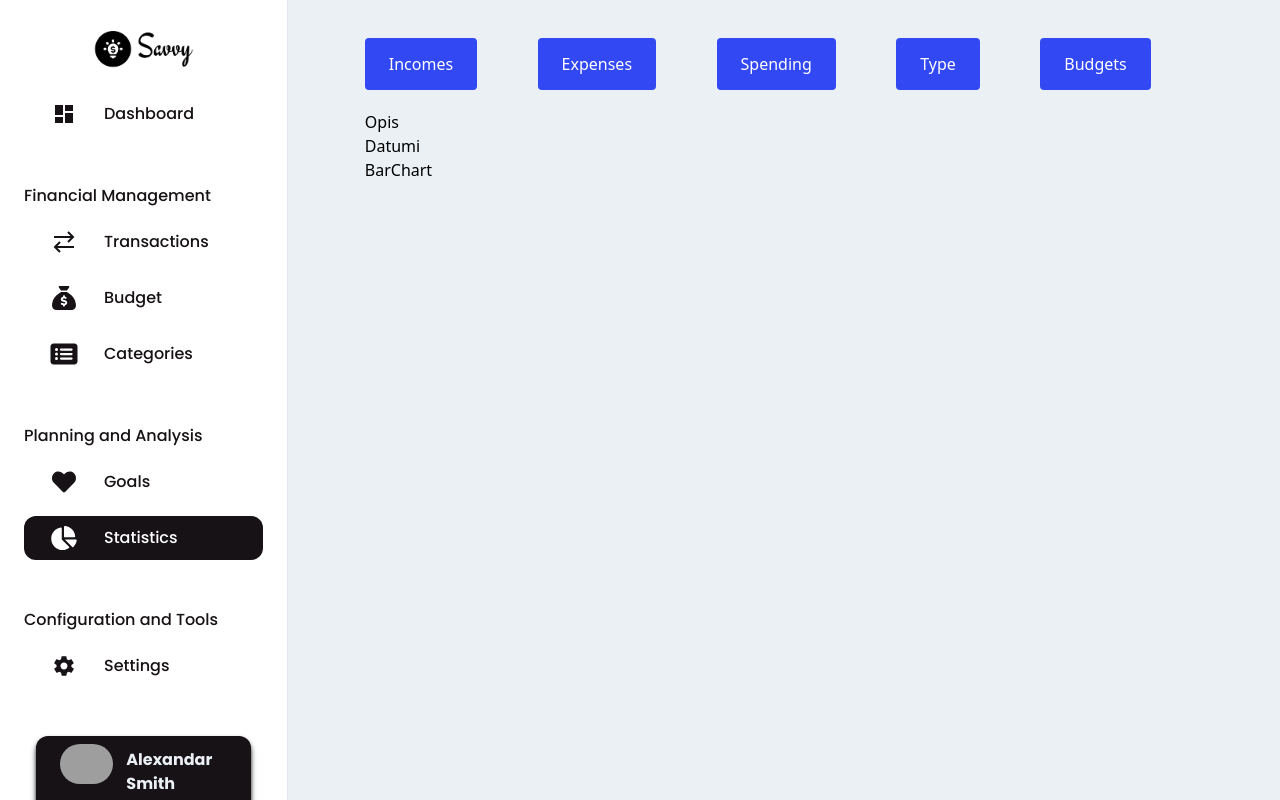
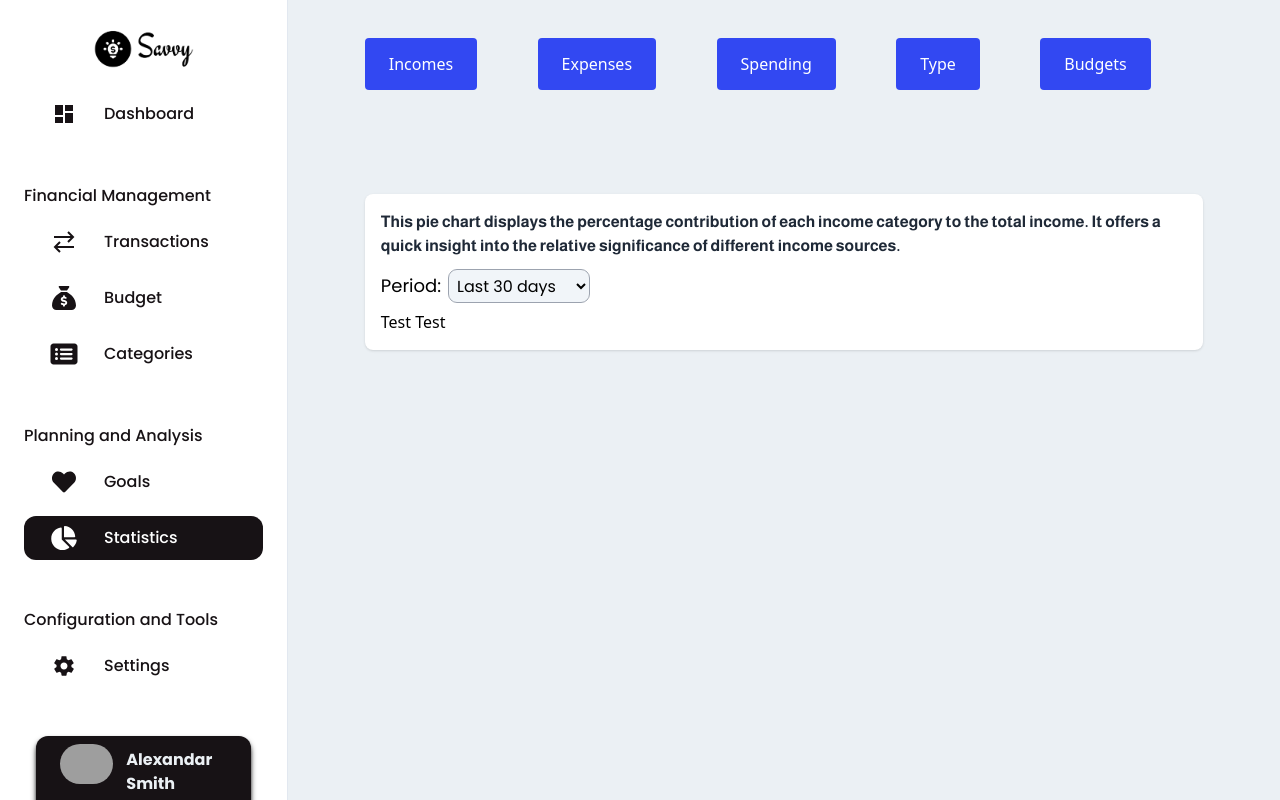
Before and after one commit to bakirdevedzic/savvy, a React (Vite) app: page /app/statistics in a window 1280 px wide. Built offline with nearby package versions, Linux system fonts and the light colour scheme; no server answers; the database is empty; grey boxes are pictures that could not be loaded.

Commit message:
Create Period Picker

```diff
--- /dev/null
+++ b/src/features/Statistics/Incomes And Expenses/IAEPieChart.jsx
@@ -0,0 +1,5 @@
+function IAEPieChart() {
+  return <div>Test Test</div>;
+}
+
+export default IAEPieChart;
--- /dev/null
+++ b/src/features/Statistics/Incomes And Expenses/IncomesAndExpensesStatistics.jsx
@@ -0,0 +1,25 @@
+import { useState } from "react";
+import IAEPieChart from "./IAEPieChart";
+import PeriodPicker from "../PeriodPicker";
+
+function IncomesAndExpensesStatistics({ type }) {
+  const [period, setPeriod] = useState(1);
+  console.log(period);
+  return (
+    <div className="flex flex-col">
+      <div className="font-almarai font-bold text-gray-800">
+        This pie chart displays the percentage contribution of each income
+        category to the total income. It offers a quick insight into the
+        relative significance of different income sources.
+      </div>
+      <div>
+        <PeriodPicker setPeriod={setPeriod} />
+      </div>
+      <div>
+        <IAEPieChart />
+      </div>
+    </div>
+  );
+}
+
+export default IncomesAndExpensesStatistics;
--- a/src/features/Statistics/IncomesAndExpensesStatistics.jsx
+++ /dev/null
@@ -1,11 +0,0 @@
-function IncomesAndExpensesStatistics({ type }) {
-  return (
-    <div className="flex flex-col">
-      <div>Opis</div>
-      <div>Datumi</div>
-      <div>BarChart</div>
-    </div>
-  );
-}
-
-export default IncomesAndExpensesStatistics;
--- /dev/null
+++ b/src/features/Statistics/PeriodPicker.jsx
@@ -0,0 +1,23 @@
+function PeriodPicker({ setPeriod }) {
+  return (
+    <div className="mt-3 mb-2">
+      <label htmlFor="period" className="text-lg mr-2 font-poppins">
+        Period:
+      </label>
+      <select
+        onChange={(e) => setPeriod(e.target.value)}
+        className="bg-slate-100 outline outline-1 outline-gray-400 focus:outline-blue-500 rounded-lg h-8  p-1 font-poppins"
+        defaultValue={"2"}
+      >
+        <option value="1">Last 7 days</option>
+        <option value="2">Last 30 days</option>
+        <option value="3">Last 3 months</option>
+        <option value="4">Last 6 months</option>
+        <option value="5">Last year</option>
+        <option value="6">This month</option>
+      </select>
+    </div>
+  );
+}
+
+export default PeriodPicker;
--- a/src/pages/Statistics.jsx
+++ b/src/pages/Statistics.jsx
@@ -1,6 +1,6 @@
 import { useState } from "react";
 import Button from "../ui/Button";
-import IncomesAndExpensesStatistics from "../features/Statistics/IncomesAndExpensesStatistics";
+import IncomesAndExpensesStatistics from "../features/Statistics/Incomes And Expenses/IncomesAndExpensesStatistics";
 
 function Statistics() {
   const [stats, setStats] = useState("None");
@@ -34,7 +34,9 @@ function Statistics() {
           </Button>
         </div>
       </div>
-      <IncomesAndExpensesStatistics />
+      <div className="bg-white rounded-lg shadow p-4 overflow-auto">
+        <IncomesAndExpensesStatistics />
+      </div>
     </div>
   );
 }
```
